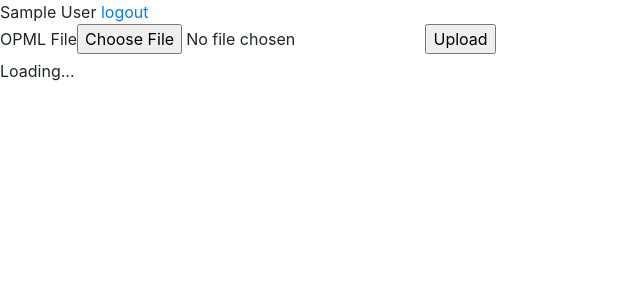
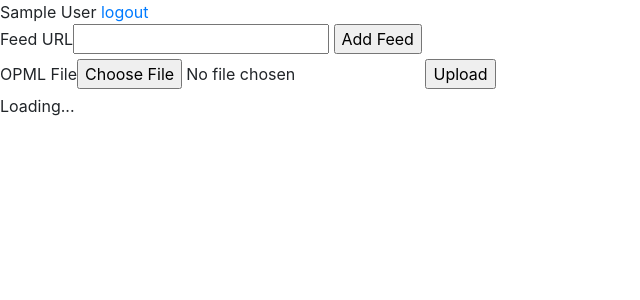
Before and after one commit to mattsacommonname/SpaceCanoe, a Flask app: page / in a window 1280 px wide. Shown: the top 300 px of the page, without its empty margins (0-640 px from the left). Run offline with Flask 2, Linux system fonts and the light colour scheme; the visitor is signed in with stand-in values (Sample User, id 1); data that the repository does not hold is empty; parts of the project's set-up code (start-up, migrations or seed data) failed here and were passed over; some libraries are stand-ins or nearby versions.

Commit message:
Add single feed logic.

```diff
--- a/forms.py
+++ b/forms.py
@@ -16,10 +16,16 @@
 from flask_wtf import FlaskForm
 from flask_wtf.file import FileAllowed, FileField, FileRequired
 from wtforms import PasswordField, StringField
-from wtforms.validators import DataRequired
+from wtforms.validators import DataRequired, URL
 
 
 OPML_FILE_EXTENSIONS = ['opml', 'xml']
+
+
+class AddFeedForm(FlaskForm):
+    """Add feed to sources form."""
+
+    url = StringField('Feed URL', validators=[DataRequired(), URL()])
 
 
 class LoginForm(FlaskForm):
--- a/main.py
+++ b/main.py
@@ -21,7 +21,8 @@
 from database import db
 from login import login_manager
 from rest import Entries as EntryResource, Sources as SourceResource, Tags as TagResource
-from routes import login as login_route, logout as logout_route, root as root_route, upload_opml as upload_opml_route
+from routes import add_feed as add_feed_route, login as login_route, logout as logout_route, root as root_route,\
+    upload_opml as upload_opml_route
 
 
 # application
@@ -59,6 +60,7 @@
 # routes
 
 app.add_url_rule('/', view_func=root_route)
-app.add_url_rule('/upload_opml', view_func=upload_opml_route, methods=['POST'])
+app.add_url_rule('/add_form', view_func=add_feed_route, methods=['POST'])
 app.add_url_rule('/login', view_func=login_route, methods=['POST'])
 app.add_url_rule('/logout', view_func=logout_route)
+app.add_url_rule('/upload_opml', view_func=upload_opml_route, methods=['POST'])
--- a/routes.py
+++ b/routes.py
@@ -20,9 +20,35 @@
 from werkzeug.wrappers.response import Response
 
 from database import User as UserModel
-from forms import LoginForm, OpmlUploadForm
+from feeds import fetch_and_parse_feed
+from forms import AddFeedForm, LoginForm, OpmlUploadForm
 from login import User
 from opml import import_opml
+
+
+def add_feed() -> Response:
+    """Add feed route. Takes a URL, tries to fetch it as a feed, then adding or updating a source for that feed as
+    necessary.
+
+    :return: A redirect to the landing page.
+    """
+
+    # build the redirect, regardless of the result, we're currently always redirecting to the landing
+    url = url_for('root')
+    output = redirect(url)
+
+    # validate form data
+    form = AddFeedForm()
+    if not form.validate_on_submit():
+        flash('Invalid feed.', 'error')
+        return output
+
+    url = form.url.data
+    with db_session:
+        user = UserModel[current_user.user_id]
+        fetch_and_parse_feed(url, [], user)
+
+    return output
 
 
 def login() -> Response:
@@ -31,7 +57,7 @@
     :return: A redirect to the landing page.
     """
 
-    # build the redirect, reguardless of the result, we're currently always redirecting to the landing
+    # build the redirect, regardless of the result, we're currently always redirecting to the landing
     url = url_for('root')
     output = redirect(url)
 
@@ -80,9 +106,12 @@
     :return: A string of the rendered page.
     """
 
-    login_form = LoginForm()
-    opml_upload_form = OpmlUploadForm()
-    output = render_template('root.html', login_form=login_form, opml_upload_form=opml_upload_form)
+    context = {
+        'add_feed_form': AddFeedForm(),
+        'login_form': LoginForm(),
+        'opml_upload_form': OpmlUploadForm()
+    }
+    output = render_template('root.html', **context)
     return output
 
 
--- a/templates/root.html
+++ b/templates/root.html
@@ -34,6 +34,15 @@
     {% if current_user.is_authenticated %}
         <div>
             {{ current_user.name }} <a href="/logout">logout</a>
+        </div>
+        <div>
+            <form method="post" action="{{ url_for('add_feed') }}">
+                {{ add_feed_form.hidden_tag() }}
+                <fieldset>
+                    {{ add_feed_form.url.label}}{{ add_feed_form.url() }}
+                    <input type="submit" value="Add Feed">
+                </fieldset>
+            </form>
         </div>
         <div>
             <form method="post" enctype="multipart/form-data" action="{{ url_for('upload_opml') }}">
```
Also changed, not shown: feeds.py (+50 -1 lines), opml.py (+4 -56 lines).
